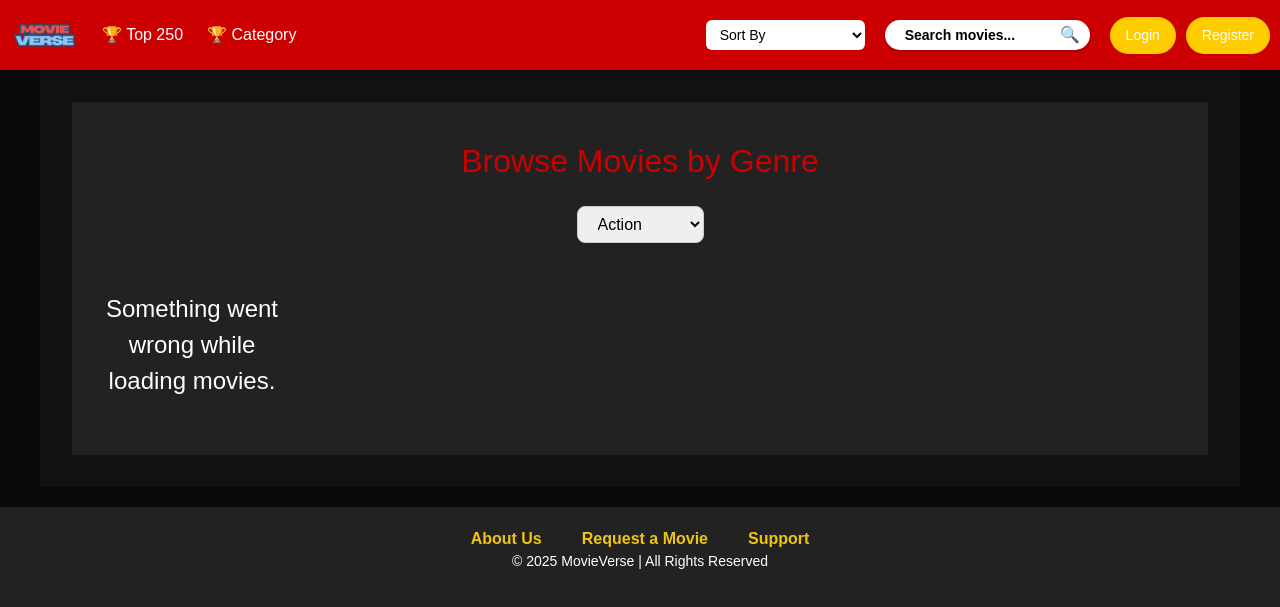
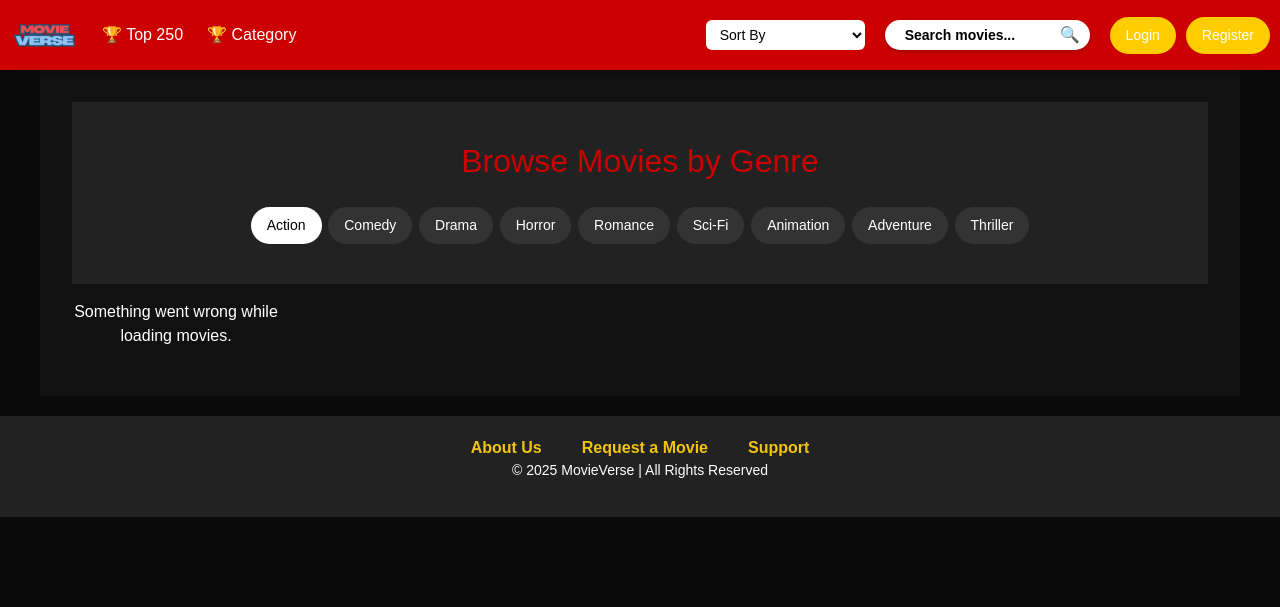
Before and after one commit to natlong/movie_review, a PHP site: page /category.php in a window 1280 px wide. Shown: the top 607 px of the page. Run offline with PHP 8.4, Linux system fonts and the light colour scheme.

Commit message:
category

```diff
--- a/category.php
+++ b/category.php
@@ -20,17 +20,20 @@
     <header>
       <h1>Browse Movies by Genre</h1>
       <div class="category-controls">
-        <select id="genre-select">
-          <option value="28">Action</option>
-          <option value="35">Comedy</option>
-          <option value="18">Drama</option>
-          <option value="27">Horror</option>
-          <option value="10749">Romance</option>
-          <option value="878">Sci-Fi</option>
-          <option value="16">Animation</option>
-          <option value="12">Adventure</option>
-          <option value="53">Thriller</option>
-        </select>
+        <!-- Replace dropdown with genre buttons -->
+        <div class="genre-bar" id="genre-bar">
+          <button class="genre-btn active" data-genre-id="28">Action</button>
+          <button class="genre-btn" data-genre-id="35">Comedy</button>
+          <button class="genre-btn" data-genre-id="18">Drama</button>
+          <button class="genre-btn" data-genre-id="27">Horror</button>
+          <button class="genre-btn" data-genre-id="10749">Romance</button>
+          <button class="genre-btn" data-genre-id="878">Sci-Fi</button>
+          <button class="genre-btn" data-genre-id="16">Animation</button>
+          <button class="genre-btn" data-genre-id="12">Adventure</button>
+          <button class="genre-btn" data-genre-id="53">Thriller</button>
+        </div>
+      </div>
+    </header>
 
     <div id="movie-grid" class="movie-grid movie-list">
       <!-- JavaScript will populate movie cards here -->
--- a/css/style.css
+++ b/css/style.css
@@ -2110,3 +2110,39 @@
   font-size: 0.9rem;
   color: #ddd; /* ⬅️ Make subtitle/info text lighter */
 }
+
+* Genre bar styling */
+.genre-bar {
+  display: flex;
+  overflow-x: auto;
+  gap: 10px;
+  padding: 10px 0;
+  white-space: nowrap;
+  scrollbar-width: thin; /* For Firefox */
+  -ms-overflow-style: none; /* For Internet Explorer and Edge */
+}
+
+/* Hide scrollbar for Webkit browsers (Chrome, Safari) */
+.genre-bar::-webkit-scrollbar {
+  display: none;
+}
+
+.genre-btn {
+  background-color: #333;
+  color: #fff;
+  border: none;
+  padding: 8px 16px;
+  border-radius: 20px;
+  cursor: pointer;
+  font-size: 14px;
+  transition: background-color 0.3s;
+}
+
+.genre-btn:hover {
+  background-color: #555;
+}
+
+.genre-btn.active {
+  background-color: #fff;
+  color: #000;
+}
--- a/js/category.js
+++ b/js/category.js
@@ -1,16 +1,8 @@
 document.addEventListener("DOMContentLoaded", () => {
-    const genreSelect = document.getElementById("genre-select");
+  const genreButtons = document.querySelectorAll(".genre-btn");
   const movieGrid = document.getElementById("movie-grid");
 
-    if (genreSelect) {
-      genreSelect.addEventListener("change", () => {
-        const genreId = genreSelect.value;
-        fetchGenreMovies(genreId);
-      });
-
-      fetchGenreMovies(genreSelect.value); // load default
-    }
-
+  // Function to fetch movies for a given genre
   function fetchGenreMovies(genreId) {
     const apiKey = "0898e5d05464d2b33011428dac1eee0f";
     const url = `https://api.themoviedb.org/3/discover/movie?api_key=${apiKey}&with_genres=${genreId}`;
@@ -39,4 +31,24 @@
         movieGrid.innerHTML = "<p>Something went wrong while loading movies.</p>";
       });
   }
+
+  // Add click event listeners to genre buttons
+  if (genreButtons) {
+    genreButtons.forEach((button) => {
+      button.addEventListener("click", () => {
+        // Remove 'active' class from all buttons
+        genreButtons.forEach((btn) => btn.classList.remove("active"));
+        // Add 'active' class to the clicked button
+        button.classList.add("active");
+
+        // Fetch movies for the selected genre
+        const genreId = button.getAttribute("data-genre-id");
+        fetchGenreMovies(genreId);
       });
+    });
+
+    // Load movies for the default (active) genre on page load
+    const defaultGenreId = document.querySelector(".genre-btn.active").getAttribute("data-genre-id");
+    fetchGenreMovies(defaultGenreId);
+  }
+});
```
Lines whose indentation alone changed are shown as unchanged.
